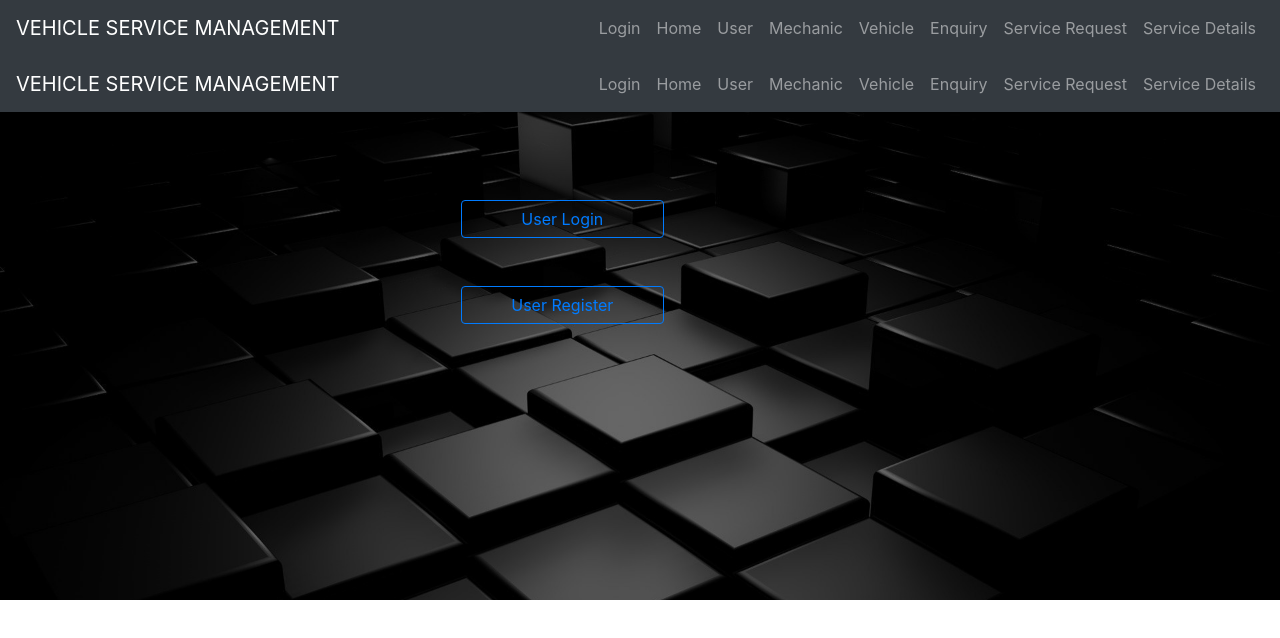
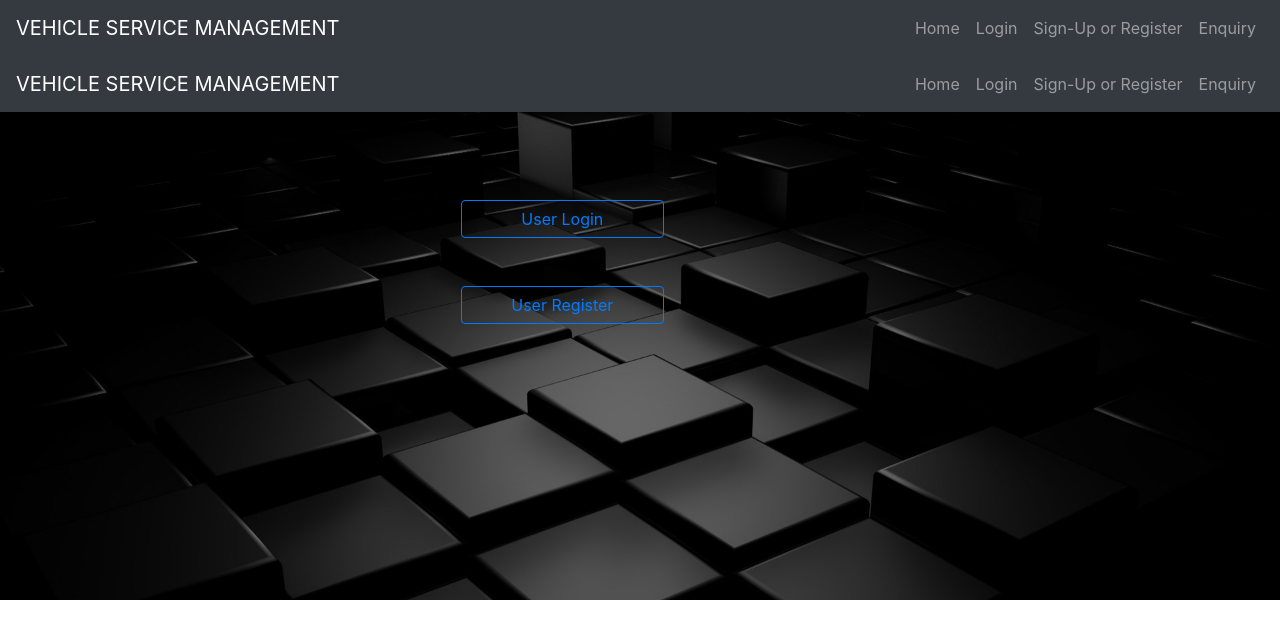
Before and after one commit to rehanism/VehicleManagementSystem, a React (Create React App) app: page /home in a window 1280 px wide. Shown: the top 638 px of the page. Built offline with nearby package versions, Linux system fonts and the light colour scheme.

Commit message:
Sprint 2

```diff
--- a/src/common/AppNavBar.js
+++ b/src/common/AppNavBar.js
@@ -10,25 +10,33 @@ export function AppNavBar() {
       <Navbar.Toggle aria-controls="basic-navbar-nav" />
       <Navbar.Collapse id="basic-navbar-nav">
         <Nav className="ml-auto">
+          <Nav.Link as={Link} to="/home">
+            Home
+          </Nav.Link>
           <Nav.Link as={Link} to="/login">
             Login
           </Nav.Link>
-          <Nav.Link as={Link} to="/home">
-            Home
-          </Nav.Link>
           <Nav.Link as={Link} to="/user-register">
-            User
-          </Nav.Link>
-          <Nav.Link as={Link} to="/mechanic">
-            Mechanic
-          </Nav.Link>
-          <Nav.Link as={Link} to="/vehicle">
-            Vehicle
+            Sign-Up or Register
           </Nav.Link>
           <Nav.Link as={Link} to="/enquiry">
             Enquiry
           </Nav.Link>
-          <Nav.Link as={Link} to="/servicerequest">
+        </Nav>
+      </Navbar.Collapse>
+    </Navbar>
+  );
+}
+export function UserNavBar() {
+  return (
+    <Navbar bg="dark" expand="lg" variant="dark">
+      <Navbar.Brand as={Link} to="/">
+        VEHICLE SERVICE MANAGEMENT
+      </Navbar.Brand>
+      <Navbar.Toggle aria-controls="basic-navbar-nav" />
+      <Navbar.Collapse id="basic-navbar-nav">
+        <Nav className="ml-auto">
+          <Nav.Link as={Link} to="/service request">
             Service Request
           </Nav.Link>
           <Nav.Link as={Link} to="/servicedetails">
@@ -39,3 +47,23 @@ export function AppNavBar() {
     </Navbar>
   );
 }
+export function adminNavbar() {
+  return (
+    <Navbar bg="dark" expand="lg" variant="dark">
+      <Navbar.Brand as={Link} to="/">
+        VEHICLE SERVICE MANAGEMENT
+      </Navbar.Brand>
+      <Navbar.Toggle aria-controls="basic-navbar-nav" />
+      <Navbar.Collapse id="basic-navbar-nav">
+        <Nav className="ml-auto">
+          <Nav.Link as={Link} to="/vehicle">
+            Vehicle
+          </Nav.Link>
+          <Nav.Link as={Link} to="/mechanic">
+            Mechanics
+          </Nav.Link>
+        </Nav>
+      </Navbar.Collapse>
+    </Navbar>
+  );
+}
```
